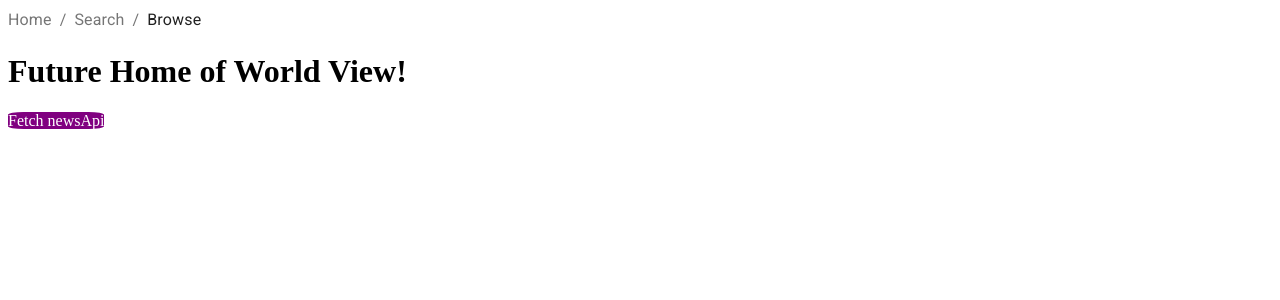
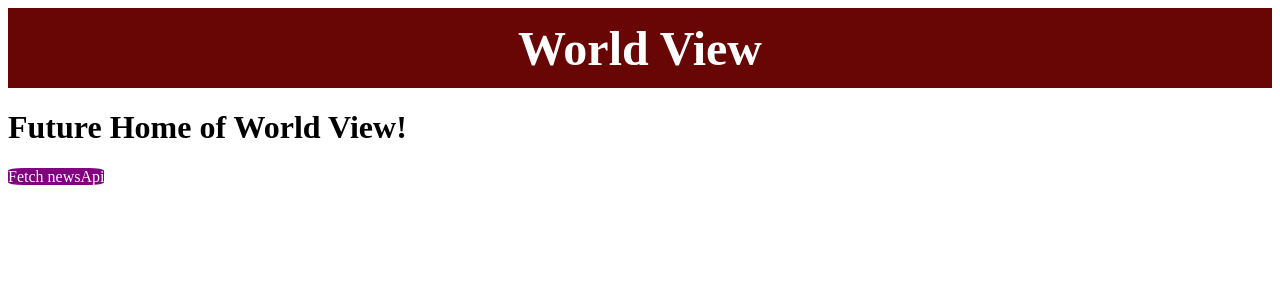
Before and after one commit to wfschrad/World_View, a React (Create React App) app: page / in a window 1280 px wide. Shown: the top 300 px of the page. Built offline with nearby package versions, Linux system fonts and the light colour scheme.

Commit message:
Start Nav styling and update MVPs.

```diff
--- a/src/App.js
+++ b/src/App.js
@@ -1,7 +1,7 @@
 import React from 'react';
 import { BrowserRouter, Route, Switch } from 'react-router-dom';
 
-import ActiveLastBreadcrumb from './ActiveLastBreadcrumb_M';
+import Navigation from './Navigation';
 import SearchReturn from './SearchReturn';
 import ArticleCard from './ArticleCard';
 import LoginForm from './LoginForm';
@@ -12,7 +12,7 @@ import CategorySelect from './CategorySelect';
 
 const App = () => (
   <BrowserRouter>
-    <ActiveLastBreadcrumb />
+    <Navigation />
     <h1>Future Home of World View!</h1>
     <Switch>
       <Route path='/search' component={ArticleCard} />
--- /dev/null
+++ b/src/Navigation.js
@@ -0,0 +1,10 @@
+import React from 'react';
+import { NavLink } from 'react-router-dom';
+
+const Navigation = () => (
+    <div className='nav-container'>
+        <h1 className='nav-container__h1'>World View</h1>
+    </div>
+)
+
+export default Navigation;
--- a/src/index.css
+++ b/src/index.css
@@ -2,8 +2,23 @@
 
 /* NAVIGATION */
 
+.nav-container {
+    display: flex;
+    height: 80px;
+    width: 100%;
+    background-color: rgba(104, 5, 5, 1);
+    justify-content: center;
+}
+
+.nav-container__h1 {
+    color: white;
+    font-size: 48px;
+    font-weight: 900;
+    align-self: center;
+}
+
 .link-selected {
-    color: rgba(206, 36, 36, 0.527);
+    color: rgb(109, 11, 11);
     font-weight: 900;
 }
 
```
Also changed, not shown: 1 other file (tests, documents, lock files or other folders).
